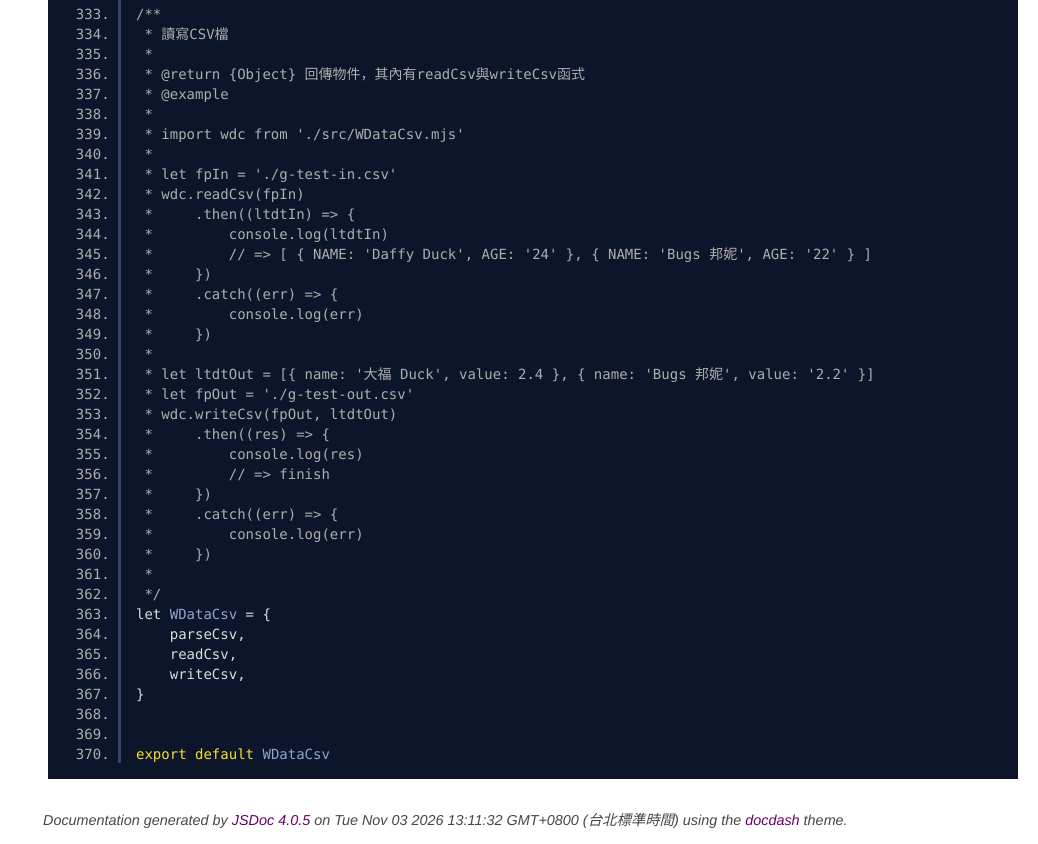
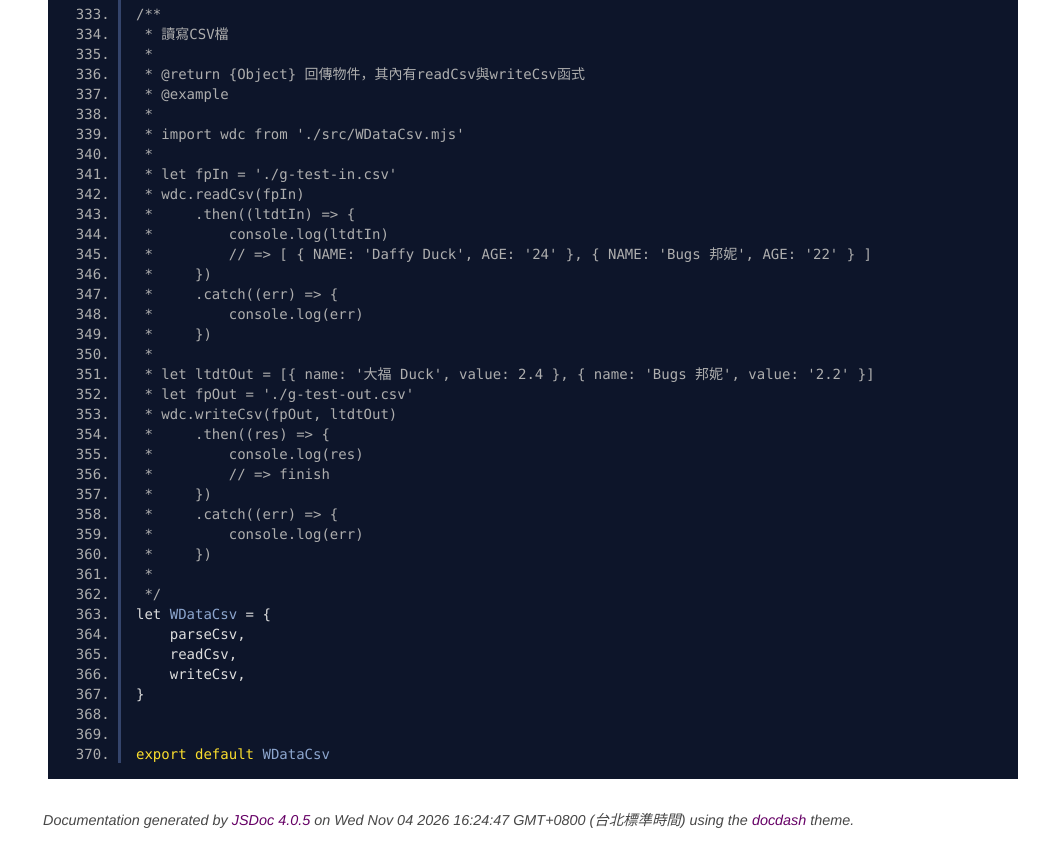
Before and after one commit to yuda-lyu/w-data-csv, a website: page docs/WDataCsv.mjs.html in a window 1280 px wide. Shown: the part 6794-7638 px from the top of the page, without its empty margins (242-1280 px from the left). Drawn offline with Linux system fonts and the light colour scheme.

Commit message:
modify: update pks

```diff
--- a/docs/WDataCsv.mjs.html
+++ b/docs/WDataCsv.mjs.html
@@ -429,7 +429,7 @@
 <br class="clear">
 
 <footer>
-    Documentation generated by <a href="https://github.com/jsdoc3/jsdoc">JSDoc 4.0.5</a> on Tue Nov 03 2026 13:11:32 GMT+0800 (台北標準時間) using the <a href="https://github.com/clenemt/docdash">docdash</a> theme.
+    Documentation generated by <a href="https://github.com/jsdoc3/jsdoc">JSDoc 4.0.5</a> on Wed Nov 04 2026 16:24:47 GMT+0800 (台北標準時間) using the <a href="https://github.com/clenemt/docdash">docdash</a> theme.
 </footer>
 
 <script>prettyPrint();</script>
--- a/package.json
+++ b/package.json
@@ -1,11 +1,11 @@
 {
   "name": "w-data-csv",
-  "version": "1.0.46",
+  "version": "1.0.47",
   "main": "dist/w-data-csv.umd.js",
   "dependencies": {
     "csv-parser": "^3.2.1",
     "strip-bom-stream": "^5.0.0",
-    "wsemi": "^1.9.48"
+    "wsemi": "^1.9.49"
   },
   "devDependencies": {
     "w-package-tools": "^1.1.23"
```
Also changed, not shown: docs/global.html (+1 -1 lines), docs/index.html (+1 -1 lines), dist/w-data-csv.umd.js, docs/dist/w-data-csv.umd.js, 1 other file.
